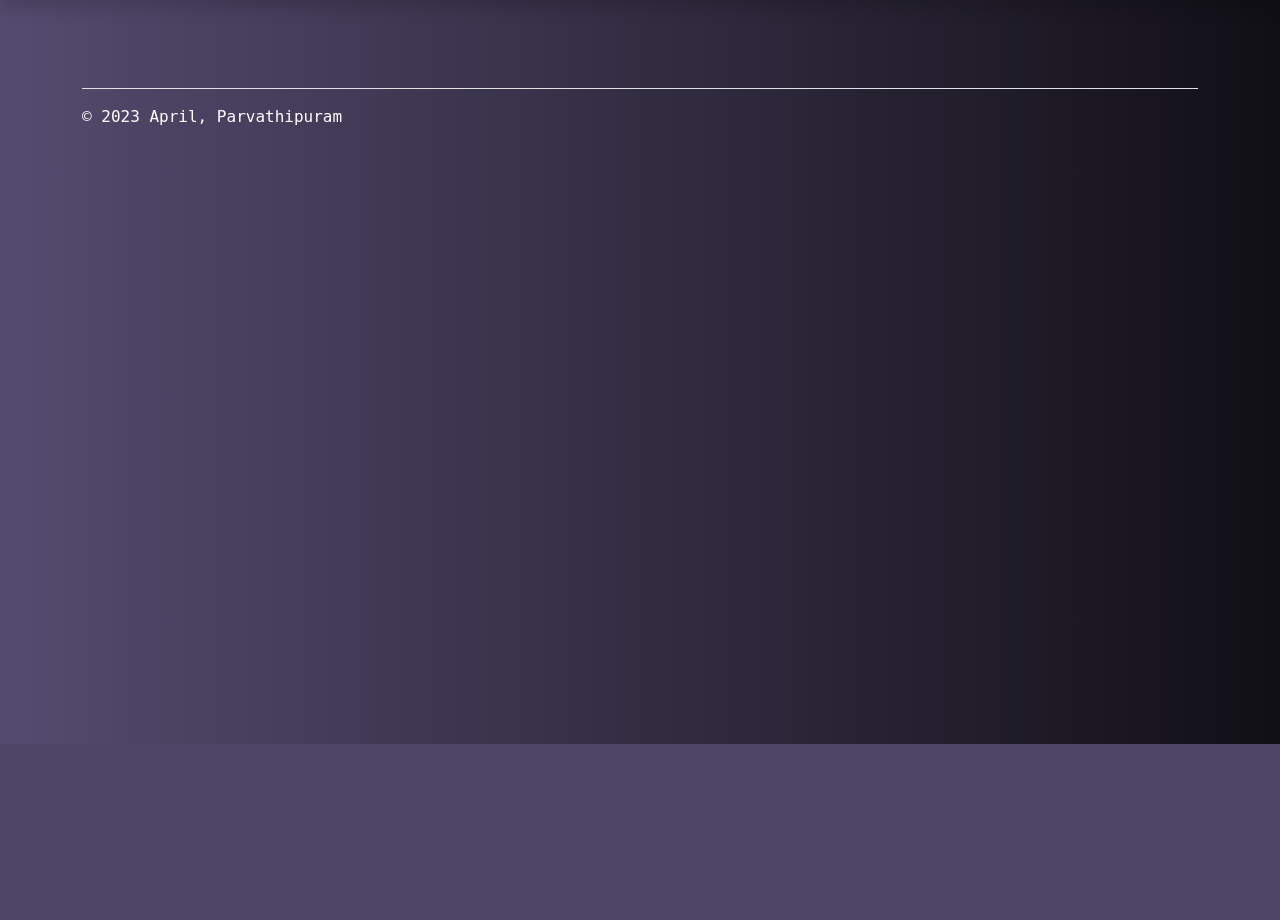
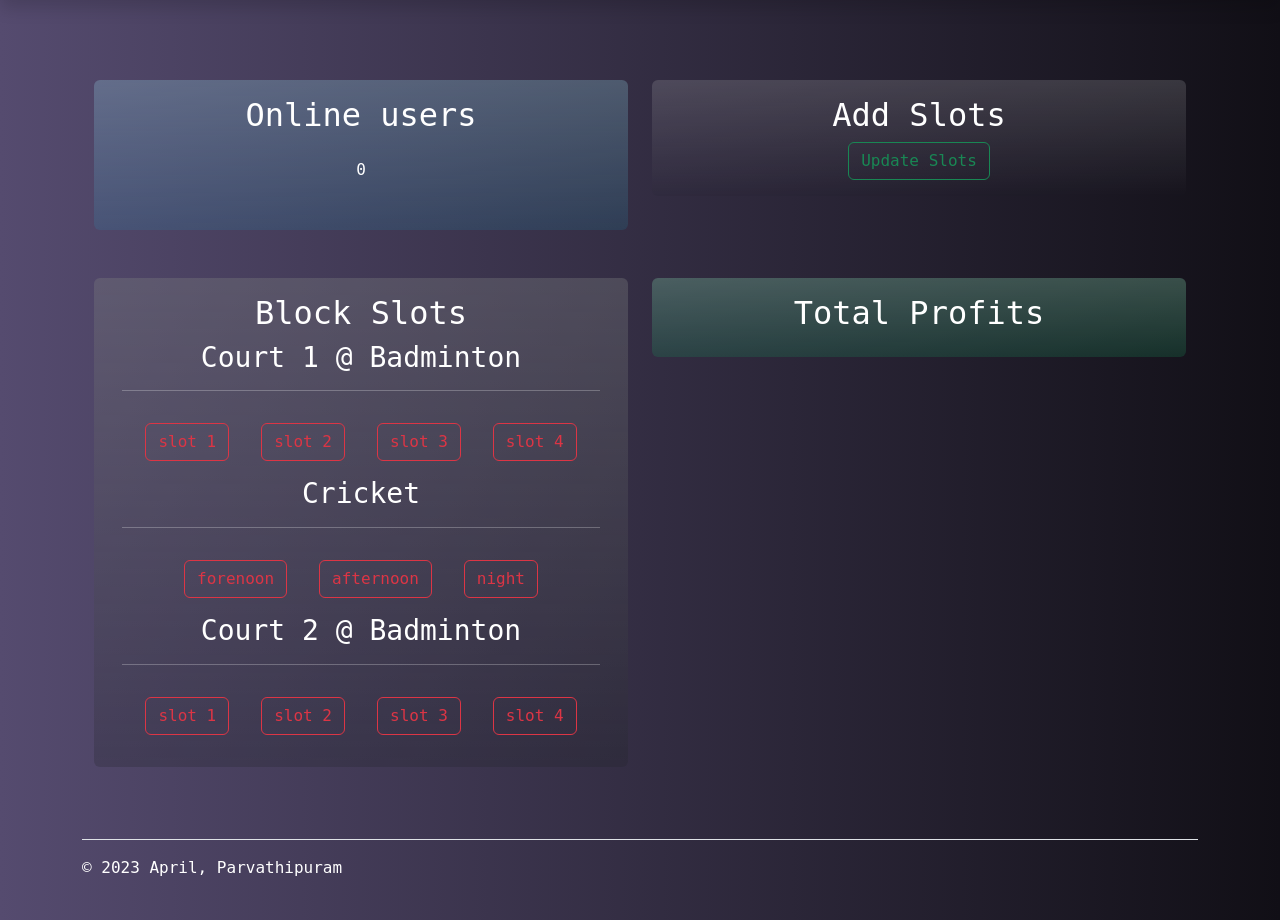
Before and after one commit to XBone-3/booking-system-flask-v2, a Flask app: page /admin_home in a window 1280 px wide. Shown: the part 56-976 px from the top of the page. Before the commit the page ends 800 px from the top, so only its background shows below. Run offline with Flask 2, Linux system fonts and the light colour scheme; data that the repository does not hold is empty; some libraries are stand-ins or nearby versions.

Commit message:
added admin dashboard block slots before updating feature

```diff
--- a/app.py
+++ b/app.py
@@ -1,15 +1,14 @@
 from flask import Flask, flash, render_template, request, session, redirect, url_for
 from flask_mysqldb import MySQL
-from forms import  LoginForm, RegisterForm, SlotBookingForm, PasswordResetForm
+from forms import LoginForm, RegisterForm, SlotBookingForm, PasswordResetForm, AdminSlotBookingForm
 from passlib.hash import sha256_crypt
 from datetime import datetime
-from statics import COURT_1, COURT_2, CRICKET, MONTHS, SLOTS, C_SLOTS, PASSWORD, SECRET_KEY
+from statics import COURT_1, COURT_2, CRICKET, MONTHS, SLOTS, C_SLOTS, PASSWORD, SECRET_KEY, HTMLS, QUERY, BADMINTON
 
 FORGOT_PASSWORD_STATUS = False
 
 app = Flask(__name__)
 app.secret_key = SECRET_KEY
-
 
 app.config['MYSQL_HOST'] = "localhost"
 app.config['MYSQL_USER'] = "call_me_x"
@@ -24,21 +23,61 @@ mysql = MySQL(app)
 @app.route('/')
 @app.route('/home')
 def index():
-    return render_template('index.html')
+    return render_template(HTMLS['index'])
 
 
 @app.route('/about')
 def about():
-    return render_template('About.html')
+    return render_template(HTMLS['about'])
 
 
-@app.route('/admin_home')
+@app.route('/admin_home', methods=['GET', 'POST'])
 def dashboard():
-    return render_template("admin.html")
+    court_1 = AdminSlotBookingForm(label=COURT_1, sport=BADMINTON)
+    court_2 = AdminSlotBookingForm(label=COURT_2, sport=BADMINTON)
+    cricket = AdminSlotBookingForm(label=CRICKET, sport=CRICKET)
+    blocked_slots = disable_slots()
+    cur = mysql.connection.cursor()
+    cur.execute("SELECT COUNT(ID) AS online_users FROM users WHERE ONLINE=1")
+    data = cur.fetchone()
+    online_users = data['online_users']
+    if request.method == 'POST':
+        court1_blocked_slots = court_1.court1_slots.data
+        court2_blocked_slots = court_2.court2_slots.data
+        cricket_blocked_slots = cricket.cricket_slots.data
+        if 'slot' in request.args:
+            date = datetime.now().date()
+            slots_today = cur.execute("SELECT * FROM slotsavailable WHERE date=%(date)s", {'date':date})
+            if slots_today > 0:
+                cur.close()
+                flash("slots already available for today")
+                return redirect(url_for('dashboard'))
+            else:
+                cur.execute(QUERY)
+                mysql.connection.commit()
+                if court1_blocked_slots:
+                    for slot in court1_blocked_slots:
+                        cur.execute('UPDATE slotsavailable SET availability=0 WHERE courtname="Court 1" and timeslot=%(slot)s and date=%(date)s', {'slot':slot, 'date':date})
+                    mysql.connection.commit()
+                if court2_blocked_slots:
+                    for slot in court2_blocked_slots:
+                        cur.execute('UPDATE slotsavailable SET availability=0 WHERE courtname="Court 2" and timeslot=%(slot)s and date=%(date)s', {'slot':slot, 'date':date})
+                    mysql.connection.commit()
+                if cricket_blocked_slots:
+                    for slot in cricket_blocked_slots:
+                        cur.execute('UPDATE slotsavailable SET availability=0 WHERE courtname="Cricket" and timeslot=%(slot)s and date=%(date)s', {'slot':slot, 'date':date})
+                    mysql.connection.commit()
+                cur.close()
+                flash("slots updated successfully")
+                return redirect(url_for('dashboard'))
+    cur.close()
+    return render_template(HTMLS['admin'], ONLINE_USERS=online_users, court_1=court_1, court_2=court_2, cricket=cricket, blocked_slots=blocked_slots)
+
 
 @app.route('/FAQ')
 def faq():
-    return render_template("FAQ.html")
+    return render_template(HTMLS['faq'])
+
 
 @app.route('/search', methods=['GET', 'POST'])
 def search():
@@ -50,7 +89,7 @@ def search():
 
 @app.route('/login', methods=['GET', 'POST'])
 def login():
-    form = LoginForm(request.form)
+    form = LoginForm()
     if request.method == 'POST' and form.validate():
         username = form.username.data
         user_password = form.password.data
@@ -86,13 +125,13 @@ def login():
         else:
             flash("User Does not exist, Please register.")
             return redirect(url_for("register"))
-    return render_template('login.html', form=form, forgot_password=FORGOT_PASSWORD_STATUS)
+    return render_template(HTMLS['login'], form=form, forgot_password=FORGOT_PASSWORD_STATUS)
 
 
 @app.route('/admin_login', methods=['GET', 'POST'])
 def admin_login():
-    form = LoginForm(request.form)
-    if request.method == 'POST' and form.validate():
+    form = LoginForm()
+    if request.method == 'POST':
         username = form.username.data
         admin_password = form.password.data
         cur = mysql.connection.cursor()
@@ -120,8 +159,11 @@ def admin_login():
                 return redirect(url_for("dashboard"))
             else:
                 cur.close()
+                flash("password error")
                 return redirect(url_for('admin_login'))
-    return render_template('admin_login.html', form=form)
+        else:
+            flash("enter correct login details")
+    return render_template(HTMLS['admin login'], form=form)
 
 
 @app.route('/logout')
@@ -141,10 +183,11 @@ def logout():
         session.clear()
     return redirect(url_for('index'))
 
+
 @app.route('/reset_password', methods=['GET', 'POST'])
 def reset_password():
     FORGOT_PASSWORD_STATUS = True
-    form = LoginForm(request.form)
+    form = LoginForm()
     reset_form = PasswordResetForm(request.form)
     if request.method == 'POST':
         username = form.username.data
@@ -152,36 +195,39 @@ def reset_password():
         cur = mysql.connection.cursor()
         if 'reset' in request.args:
             if reset_form.confirm_new_password.data == reset_form.new_password.data:
-                new_password = sha256_crypt.encrypt(str(reset_form.new_password.data))
-                cur.execute("UPDATE users SET user_password=%(new_pass)s WHERE username=%(user_name)s", {'user_name':username, 'new_pass':new_password})
+                new_password = sha256_crypt.encrypt(
+                    str(reset_form.new_password.data))
+                cur.execute("UPDATE users SET user_password=%(new_pass)s WHERE username=%(user_name)s", {
+                            'user_name': username, 'new_pass': new_password})
                 mysql.connection.commit()
                 cur.close()
                 flash("password updated successfully")
                 return redirect(url_for('login'))
             else:
                 flash("password mismatch")
-                return render_template('reset.html', form=reset_form)
-        result = cur.execute("SELECT * FROM users WHERE username=%(user_name)s", {'user_name': username})
+                return render_template(HTMLS['reset'], form=reset_form)
+        result = cur.execute(
+            "SELECT * FROM users WHERE username=%(user_name)s", {'user_name': username})
         if result > 0:
             user = cur.fetchone()
             if user['mobile'] == mobile:
                 cur.close()
                 FORGOT_PASSWORD_STATUS = False
-                return render_template('reset.html', form=reset_form)
+                return render_template(HTMLS['reset'], form=reset_form)
             else:
                 cur.close()
                 flash("please enter correct mobile")
-                return render_template('login.html', form=form, forgot_password=FORGOT_PASSWORD_STATUS)
+                return render_template(HTMLS['login'], form=form, forgot_password=FORGOT_PASSWORD_STATUS)
         else:
             cur.close()
             flash("Please enter Valid details")
-            return render_template('login.html', form=form, forgot_password=FORGOT_PASSWORD_STATUS)
-    return render_template('login.html', form=form, forgot_password=FORGOT_PASSWORD_STATUS)
+            return render_template(HTMLS['login'], form=form, forgot_password=FORGOT_PASSWORD_STATUS)
+    return render_template(HTMLS['login'], form=form, forgot_password=FORGOT_PASSWORD_STATUS)
 
 
 @app.route('/register', methods=['GET', 'POST'])
 def register():
-    form = RegisterForm(request.form)
+    form = RegisterForm()
     if request.method == 'POST' and form.validate():
         name = form.name.data
         username = form.username.data
@@ -200,9 +246,10 @@ def register():
             return redirect(url_for('index'))
         else:
             cur.close()
-            flash(f"{username} already exist please login or try creating account with unique Username")
+            flash(
+                f"{username} already exist please login or try creating account with unique Username")
             return redirect(url_for('login'))
-    return render_template('register.html', form=form)
+    return render_template(HTMLS['register'], form=form)
 
 
 def helper(sport):
@@ -212,10 +259,10 @@ def helper(sport):
 
 @app.route('/bookslot', methods=['GET', 'POST'])
 def book_slot():
-    court_1 = SlotBookingForm(request.form, label=COURT_1, sport='Badminton')
-    court_2 = SlotBookingForm(request.form, label="Court 2", sport="Badminton")
-    cricket = SlotBookingForm(request.form, label=CRICKET, sport="Cricket")
-    radio_day = SlotBookingForm(request.form, label="Day", sport="")
+    court_1 = SlotBookingForm(label=COURT_1, sport=BADMINTON)
+    court_2 = SlotBookingForm(label=COURT_2, sport=BADMINTON)
+    cricket = SlotBookingForm(label=CRICKET, sport=CRICKET)
+    radio_day = SlotBookingForm(label="Day", sport="")
     booked_slots = disable_slots()
     if request.method == 'POST':
         court1_slot_value = court_1.court1_slots.data
@@ -234,18 +281,24 @@ def book_slot():
             query_string = "INSERT INTO bookings(username, user_id, sport, courtname, year, month, day, timeslot, comment) VALUES(%s, %s, %s, %s, %s, %s, %s, %s, %s)"
             update_query = "UPDATE slotsavailable SET availability=0 WHERE courtname=%(court_name)s and timeslot=%(time_slot)s and date=%(date)s"
             if sport == CRICKET and cricket_slot_value != None:
-                cur.execute(query_string, (session['username'], session['uid'], "Cricket", sport, date.year, MONTHS[date.month], date.day, cricket_slot_value, cricket_comment_value))
-                cur.execute(update_query, {'court_name':sport, 'time_slot':cricket_slot_value, 'date':date})
+                cur.execute(query_string, (session['username'], session['uid'], CRICKET, sport,
+                            date.year, MONTHS[date.month], date.day, cricket_slot_value, cricket_comment_value))
+                cur.execute(update_query, {
+                            'court_name': sport, 'time_slot': cricket_slot_value, 'date': date})
             elif sport == CRICKET and cricket_slot_value == None:
                 helper(sport)
             elif sport == COURT_1 and court1_slot_value != None:
-                cur.execute(query_string, (session['username'], session['uid'], "Badminton", sport, date.year, MONTHS[date.month], date.day, court1_slot_value, court1_comment_value))
-                cur.execute(update_query, {'court_name':sport, 'time_slot':court1_slot_value, 'date':date})
+                cur.execute(query_string, (session['username'], session['uid'], BADMINTON, sport,
+                            date.year, MONTHS[date.month], date.day, court1_slot_value, court1_comment_value))
+                cur.execute(update_query, {
+                            'court_name': sport, 'time_slot': court1_slot_value, 'date': date})
             elif sport == COURT_1 and court1_slot_value == None:
                 helper(sport)
             elif sport == COURT_2 and court2_slot_value != None:
-                cur.execute(query_string, (session['username'], session['uid'], "Badminton", sport, date.year, MONTHS[date.month], date.day, court2_slot_value, court2_comment_value))
-                cur.execute(update_query, {'court_name':sport, 'time_slot':court2_slot_value, 'date':date})
+                cur.execute(query_string, (session['username'], session['uid'], BADMINTON, sport,
+                            date.year, MONTHS[date.month], date.day, court2_slot_value, court2_comment_value))
+                cur.execute(update_query, {
+                            'court_name': sport, 'time_slot': court2_slot_value, 'date': date})
             elif sport == COURT_2 and court2_slot_value == None:
                 helper(sport)
             mysql.connection.commit()
@@ -256,7 +309,7 @@ def book_slot():
             cur.close()
             flash("please Login to Book a Slot")
             return redirect(url_for('login'))
-    return render_template('slots.html', court_1=court_1, court_2=court_2, cricket=cricket, day_choice=radio_day, booked_slots=booked_slots)
+    return render_template(HTMLS['slots'], court_1=court_1, court_2=court_2, cricket=cricket, day_choice=radio_day, booked_slots=booked_slots)
 
 
 @app.route('/timeline')
@@ -268,8 +321,8 @@ def timeline():
         if result > 0:
             bookings = cur.fetchall()
             cur.close()
-            return render_template('timeline.html', bookings=bookings, length=len(bookings))
-    return render_template('timeline.html', bookings=[], length=0)
+            return render_template(HTMLS['timeline'], bookings=bookings, length=len(bookings))
+    return render_template(HTMLS['timeline'], bookings=[], length=0)
 
 
 def disable_slots():
@@ -280,7 +333,7 @@ def disable_slots():
         CRICKET: [],
         COURT_1: [],
         COURT_2: []
-        }
+    }
     if hour >= 20:
         booked_slots[COURT_1].extend(SLOTS)
         booked_slots[COURT_2].extend(SLOTS)
@@ -304,14 +357,16 @@ def disable_slots():
         booked_slots[COURT_1].append(SLOTS[0])
         booked_slots[COURT_2].append(SLOTS[0])
     cur = mysql.connection.cursor()
-    available_slots = cur.execute("SELECT * FROM slotsavailable WHERE availability=1 and date=%(date)s", {'date':date})
+    available_slots = cur.execute(
+        "SELECT * FROM slotsavailable WHERE availability=1 and date=%(date)s", {'date': date})
     if available_slots == 0:
         booked_slots[COURT_1].extend(SLOTS)
         booked_slots[COURT_2].extend(SLOTS)
         booked_slots[CRICKET].extend(C_SLOTS)
         cur.close()
         return booked_slots
-    result = cur.execute("SELECT courtname, timeslot FROM slotsavailable WHERE availability=0 and date=%(date)s", {'date':date})
+    result = cur.execute(
+        "SELECT courtname, timeslot FROM slotsavailable WHERE availability=0 and date=%(date)s", {'date': date})
     if result > 0:
         current_day_slots = cur.fetchall()
         for slot in current_day_slots:
@@ -324,6 +379,5 @@ def disable_slots():
         return booked_slots
 
 
-
 if __name__ == '__main__':
     app.run()
--- a/forms.py
+++ b/forms.py
@@ -1,8 +1,10 @@
-from wtforms import StringField, EmailField, PasswordField, validators, Form, RadioField, TextAreaField
-from statics import COURT_2, COURT_1, CRICKET
+from cProfile import label
+from flask_wtf import FlaskForm
+from wtforms import StringField, EmailField, PasswordField, validators, RadioField, TextAreaField, SelectMultipleField, MultipleFileField, widgets
+from statics import COURT_2, COURT_1, CRICKET, BADMINTON_CHOICES, DAY_CHOICES, CRICKET_CHOICES
 
 
-class LoginForm(Form):
+class LoginForm(FlaskForm):
     username = StringField('Username', [validators.length(
         min=3, max=11), validators.DataRequired()], render_kw={'placeholder': 'User Name'})
     password = PasswordField('Password', [validators.length(
@@ -10,7 +12,7 @@ class LoginForm(Form):
     mobile = StringField('Registered Mobile', [validators.length(min=10), validators.DataRequired()], render_kw={'placeholder':'enter registered mobile'})
 
 
-class RegisterForm(Form):
+class RegisterForm(FlaskForm):
     name = StringField('Name', [validators.length(min=3, max=15), validators.DataRequired(
     )], render_kw={'autofocus': True, 'placeholder': 'Full Name'})
     username = StringField('Username', [validators.length(
@@ -24,32 +26,49 @@ class RegisterForm(Form):
     )], render_kw={'placeholder': 'mobile "ex : 1234567890"'})
 
 
-class PasswordResetForm(Form):
+class PasswordResetForm(FlaskForm):
     new_password = PasswordField('New Password', [validators.length(
         min=6), validators.DataRequired()], render_kw={'placeholder': 'Enter your new password'})
     confirm_new_password = PasswordField('Confirm new Password', [validators.EqualTo('new_password', message='password mismatch')], render_kw={'placeholder': 'enter same password'})
 
 
 
-class SlotBookingForm(Form):
-    choices = [("6:00 am", "slot 1"), ("8:00 am", "slot 2"), ("5:30 pm", "slot 3"), ("8:30 pm", "slot 4")]
-    day_choices = [('today', "Today"), ('tomorrow', "Tomorrow")]
-    days = RadioField(label='Day', choices=day_choices)
+class SlotBookingForm(FlaskForm):
+    days = RadioField(label='Day', choices=DAY_CHOICES)
 
-    court1_slots = RadioField(label=COURT_1, choices=choices)
+    court1_slots = RadioField(label=COURT_1, choices=BADMINTON_CHOICES)
 
     court1_comment = TextAreaField(label='Comment', render_kw={'cols':24, 'rows':3, 'placeholder':'comment'})
 
-    court2_slots = RadioField(label=COURT_2, choices=choices)
+    court2_slots = RadioField(label=COURT_2, choices=BADMINTON_CHOICES)
 
     court2_comment = TextAreaField(label="Comment", render_kw={'cols':25, 'rows':3, 'placeholder':'comment'})
 
-    cricket_slots = RadioField(label=CRICKET, choices=[(
-        "forenoon", "forenoon"), ("afternoon", "afternoon"), ("night", "night")])
+    cricket_slots = RadioField(label=CRICKET, choices=CRICKET_CHOICES)
 
     cricket_comment = TextAreaField(label="Comment", render_kw={'cols':25, 'rows':3, 'placeholder':'comment'})
 
-    def __init__(self, formdata=None, obj=None, prefix="", data=None, meta=None, **kwargs):
-        super().__init__(formdata, obj, prefix, data, meta, **kwargs)
+    def __init__(self, **kwargs) -> None:
+        super().__init__()
         self.label = kwargs['label']
         self.sport = kwargs['sport']
+
+
+class MultiSelect(SelectMultipleField):
+    widget = widgets.ListWidget(prefix_label=False)
+    option_widget = widgets.CheckboxInput()
+
+
+class AdminSlotBookingForm(FlaskForm):
+    days = RadioField(label='Day', choices=DAY_CHOICES)
+
+    court1_slots = MultiSelect(label=COURT_1, choices=BADMINTON_CHOICES)
+
+    court2_slots = MultiSelect(label=COURT_2, choices=BADMINTON_CHOICES)
+
+    cricket_slots = MultiSelect(label=CRICKET, choices=CRICKET_CHOICES)
+
+    def __init__(self, **kwargs) -> None:
+        super().__init__()
+        self.label = kwargs['label']
+        self.sport = kwargs['sport']
--- a/templates/admin.html
+++ b/templates/admin.html
@@ -1,5 +1,85 @@
 {% extends 'layout.html' %}
 {% block title %}Crittle Admin{% endblock %}
 {% block body %}
-
+<form action="?slot" method="post">
+  <div class="container text-white">
+    <div class="container overflow-hidden text-center">
+      <div class="row gy-5 mt-3">
+        <div class="col-6">
+          <div class="p-3 rounded bg-info bg-gradient bg-opacity-10">
+            <h2 class="text-center">Online users</h2>
+            <p class="text-center p-3">{{ ONLINE_USERS }}</p>
+          </div>
+        </div>
+        <div class="col-6">
+          <div class="p-3 rounded bg-dark bg-gradient bg-opacity-10">
+            <h2 class="text-center">Add Slots</h2>
+            <button type="submit" class="btn btn-outline-success">Update Slots</button>
+          </div>
+        </div>
+        <div class="col-6">
+          <div class="p-3 rounded bg-dark bg-gradient bg-opacity-25">
+            <h2 class="text-center">Block Slots</h2>
+            <div class="container">
+              <h3 class="text-left">{{ court_1.label }} @ {{ court_1.sport }}</h3>
+              <hr>
+              <div class="d-flex flex-row justify-content-center">
+                {% for slot in court_1.court1_slots %}
+                <div class="flex-item">
+                  {% if slot.data in blocked_slots[court_1.label] %}
+                    {{ slot( class="btn-check" ) }}
+                    {{ slot.label( class="btn btn-outline-danger m-3" ) }}
+                  {% else %}
+                    {{ slot( class="btn-check" ) }}
+                    {{ slot.label( class="btn btn-outline-success m-3" ) }}
+                  {% endif %}
+                </div>
+                {% endfor %}
+              </div>
+            </div>
+            <div class="container">
+              <h3 class="text-left">{{ cricket.sport }}</h3>
+              <hr>
+              <div class="d-flex flex-row justify-content-center">
+                {% for slot in cricket.cricket_slots %}
+                <div class="flex-item">
+                  {% if slot.data in blocked_slots[cricket.label] %}
+                    {{ slot( class="btn-check" ) }}
+                    {{ slot.label( class="btn btn-outline-danger m-3" ) }}
+                  {% else %}
+                    {{ slot( class="btn-check" ) }}
+                    {{ slot.label( class="btn btn-outline-success m-3" ) }}
+                  {% endif %}
+                </div>
+                {% endfor %}
+              </div>
+            </div>
+            <div class="container">
+              <h3 class="text-left">{{ court_2.label }} @ {{ court_2.sport}}</h3>
+              <hr>
+              <div class="d-flex flex-row justify-content-center">
+                {% for slot in court_2.court2_slots %}
+                <div class="flex-item">
+                  {% if slot.data in blocked_slots[court_2.label] %}
+                    {{ slot( class="btn-check" ) }}
+                    {{ slot.label( class="btn btn-outline-danger m-3" ) }}
+                  {% else %}
+                    {{ slot( class="btn-check" ) }}
+                    {{ slot.label( class="btn btn-outline-success m-3" ) }}
+                  {% endif %}
+                </div>
+                {% endfor %}
+              </div>
+            </div>
+          </div>
+        </div>
+        <div class="col-6">
+          <div class="p-3 rounded bg-success bg-gradient bg-opacity-25">
+            <h2 class="text-center">Total Profits</h2>
+          </div>
+        </div>
+      </div>
+    </div>
+  </div>
+</form>
 {% endblock %}
```
Also changed, not shown: statics.py (+33 -0 lines).
